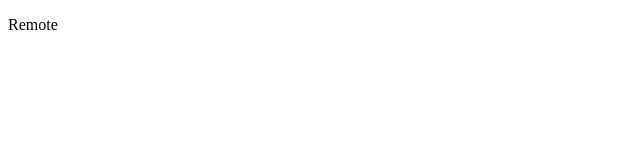
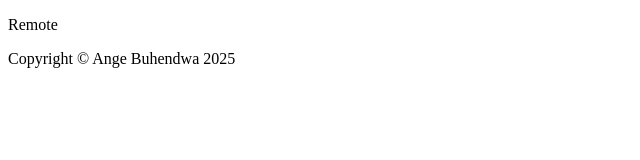
Before and after one commit to angebhd/the-gym-git-exercise, a plain HTML site: page home.html in a window 1280 px wide. Shown: the whole page, without its empty margins (0-640 px from the left). Drawn offline with Linux system fonts and the light colour scheme.

Commit message:
footer changes squashing

```diff
--- a/home.html
+++ b/home.html
@@ -7,6 +7,10 @@
 </head>
 <body>
     <p> Remote</p>
-
+    <footer>
+        <p>
+            Copyright &copy; Ange Buhendwa 2025
+        </p>
+    </footer>
 </body>
 </html>
```
